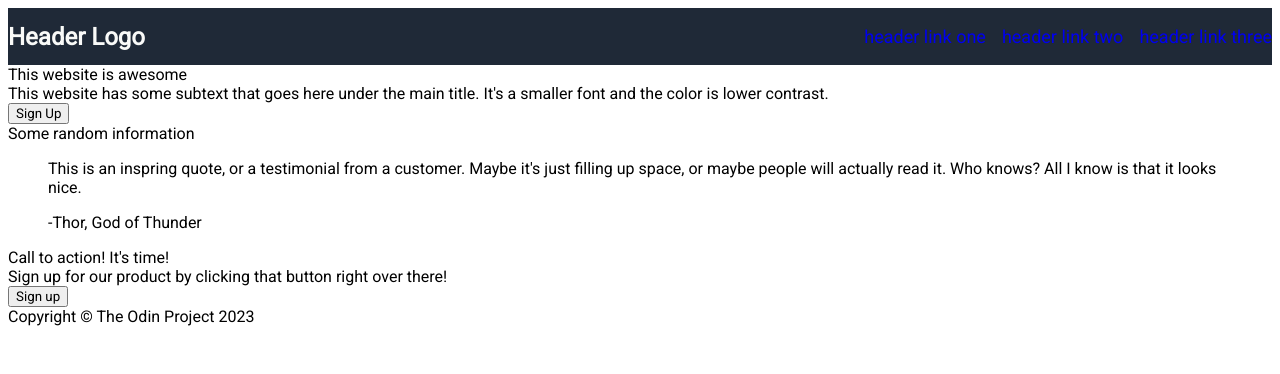
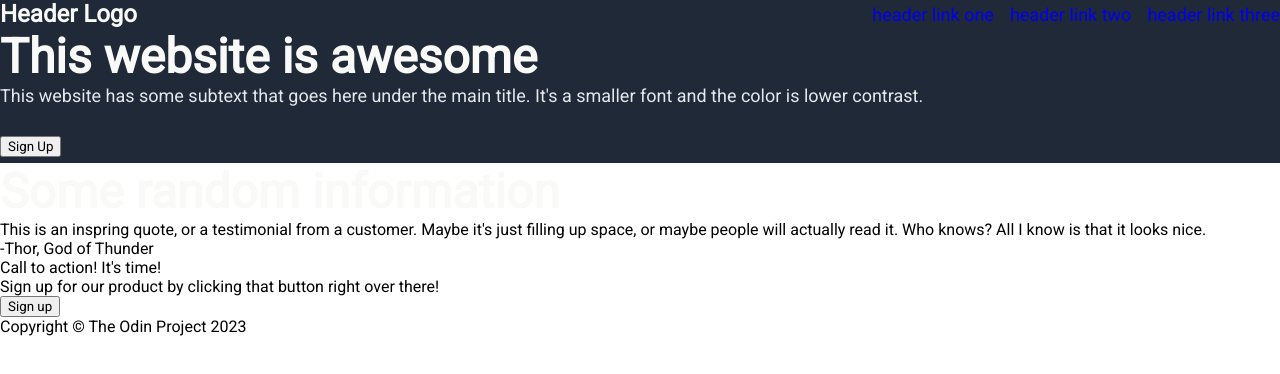
Before and after one commit to andydingus/top-project-landing-page, a plain HTML site: page index.html in a window 1280 px wide. Drawn offline with Linux system fonts and the light colour scheme.

Commit message:
Progress on styling hero

```diff
--- a/index.html
+++ b/index.html
@@ -25,8 +25,8 @@
     </div>
 
     <div class="hero">
-        <div class="awesome">This website is awesome
-            <div>This website has some subtext that goes here under the main title. It's a smaller font and the color is lower contrast.</div>
+        <div class="title">This website is awesome
+            <div class="subtitle">This website has some subtext that goes here under the main title. It's a smaller font and the color is lower contrast.</div>
             <button>Sign Up</button>
         </div>
         <div class="imgcontainer">
--- a/style.css
+++ b/style.css
@@ -1,6 +1,7 @@
 /* Nothing in here yet but I'm ready to be filled (pause) */
 * {
     font-family: 'Roboto', sans-serif;
+    margin: 0;
 }
 
 /* Header styles */
@@ -42,10 +43,23 @@ a:visited {
 .hero {
     display: flex;
     justify-content: space-between;
+    background-color: #1F2937;
+}
+
+.title {
+    font-size: 48px;
+    font-weight: bolder;
+    color: #F9FAF8;
+}
+
+.subtitle {
+    font-size: 18px;
+    color: #E5E7EB;
+    font-weight: initial;
 }
 
 /* Only 1 image so far, might change it to ID name later on if I add another */
 img {
-    width: 300px;
+    width: 500px;
     height: auto;
 }
```
